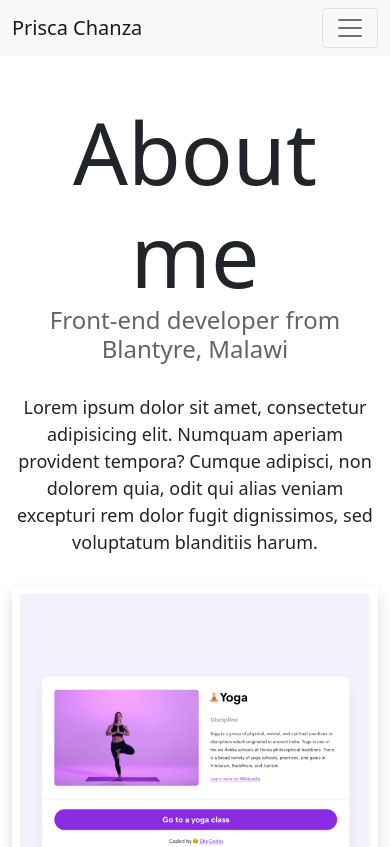
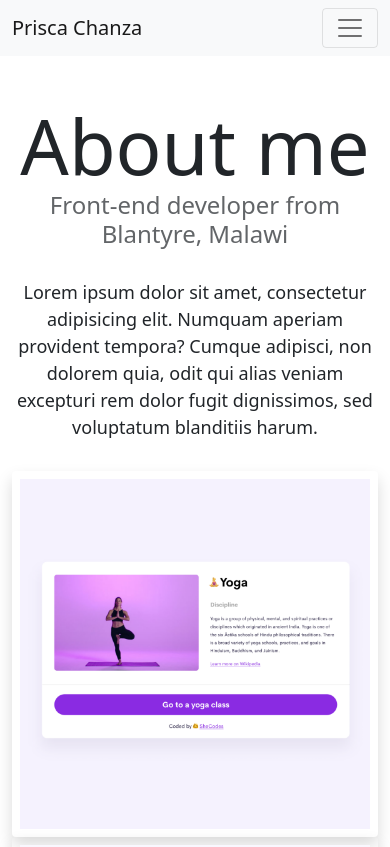
Before and after one commit to Priscachanza/prisca-portfolio, a plain HTML site: page about.html in a window 390 px wide. Shown: the top 847 px of the page. Drawn offline with nearby package versions, Linux system fonts and the light colour scheme.

Commit message:
updating css h1

```diff
--- a/style.css
+++ b/style.css
@@ -92,6 +92,6 @@ p {
 
 }
 #about-me {
-  font-size: 86px;
+  font-size: 76px;
 }
 }
```
